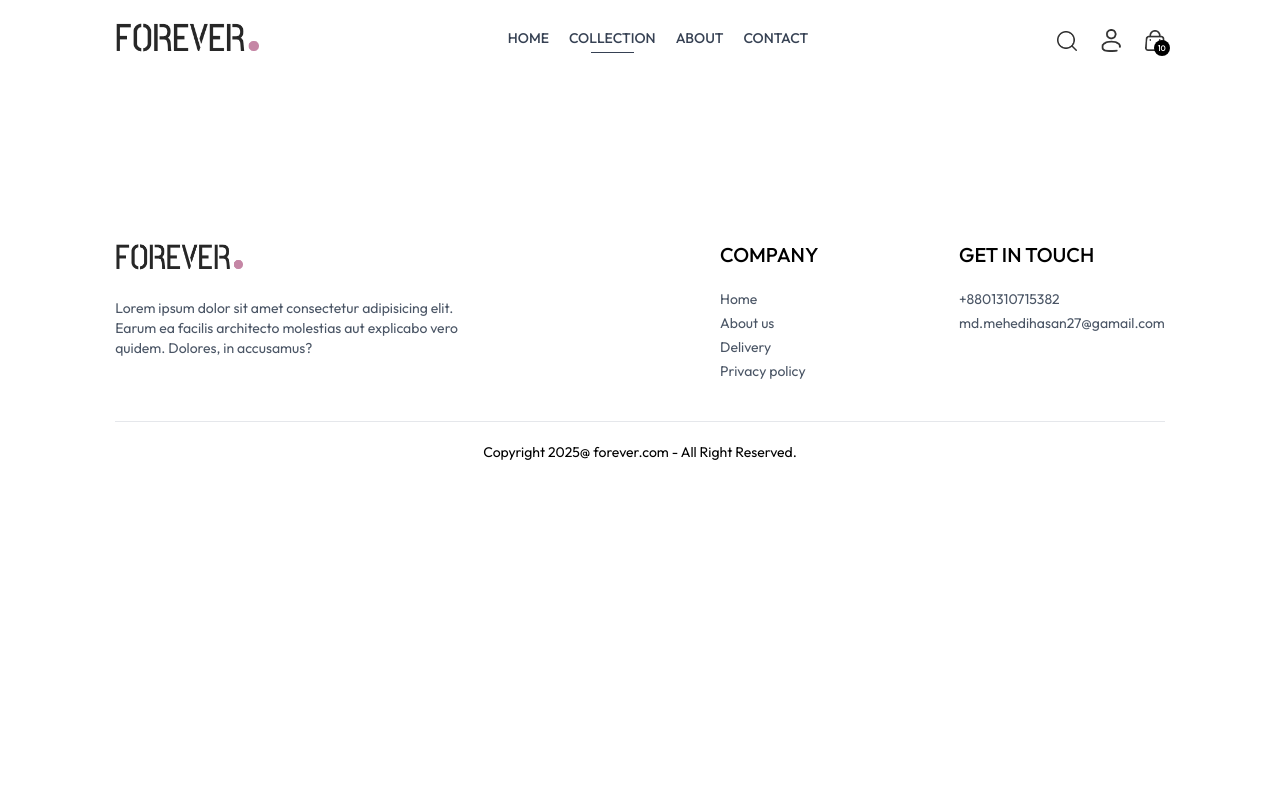
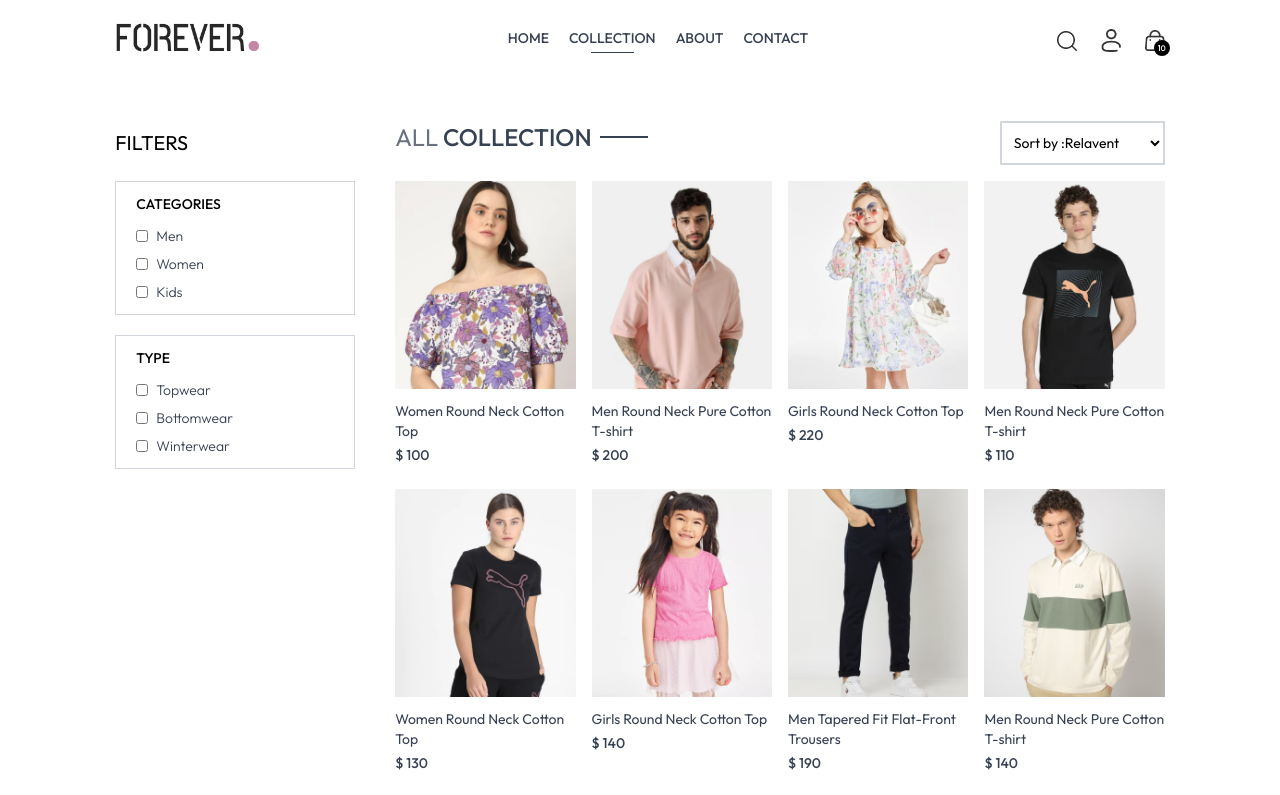
Before and after one commit to mehedi-vai-coder/E-commerce-website, a React (Vite) app: page /collection in a window 1280 px wide. Shown: the top 795 px of the page. Built offline with nearby package versions, Linux system fonts and the light colour scheme.

Commit message:
Collection Page made with sort and filter yet to set logic

```diff
--- a/src/Pages/Collection.jsx
+++ b/src/Pages/Collection.jsx
@@ -1,11 +1,81 @@
-import React from 'react';
+import { useContext, useEffect, useState } from "react";
+import { ShopContext } from '../Context/ShopContext';
+import { assets } from '../assets/assets'
+import Title from "../Components/Title";
+import ProductItem from "../Components/ProductItem";
 
 const Collection = () => {
+
+
+    const { products } = useContext(ShopContext);
+    const [showFilter, setShowFilter] = useState(false);
+    const [filterProducts, setFilterProducts] = useState([]);
+
+    useEffect(() => {
+        setFilterProducts(products);
+
+    }, [])
+
     return (
-        <div>
+        <div className="flex flex-col sm:flex-row gap-1 sm:gap-10 pt-10 ">
+            {/* Filter Option */}
+            <div className="min-w-60 ">
+                <p onClick={() => setShowFilter(!showFilter)} className="my-2 text-xl flex items-center cursor-pointer gap-2 ">FILTERS
+                    <img className={`h-3 sm:hidden ${showFilter ? 'rotate-90' : ''}`} src={assets.dropdown_icon} alt="" /></p>
+                {/* Category Filter  */}
+                <div className={`border border-gray-300 pl-5 py-3 mt-6 ${showFilter ? '' : 'hidden'} sm:block `}>
+                    <p className="mb-3 text-sm font-medium">CATEGORIES</p>
+                    <div className="flex flex-col gap-2 text-sm font-light text-gray-700">
+                        <p className="flex gap-2">
+                            <input className="w-3" type="checkbox" value={'Men'} />Men
+                        </p>
+                        <p className="flex gap-2">
+                            <input className="w-3" type="checkbox" value={'Women'} />Women
+                        </p>
+                        <p className="flex gap-2">
+                            <input className="w-3" type="checkbox" value={'Kids'} />Kids
+                        </p>
+                    </div>
+                </div>
+                {/* SubCategory Filter */}
+                <div className={`border border-gray-300 pl-5 py-3 my-5 ${showFilter ? '' : 'hidden'} sm:block `}>
+                    <p className="mb-3 text-sm font-medium">TYPE</p>
+                    <div className="flex flex-col gap-2 text-sm font-light text-gray-700">
+                        <p className="flex gap-2">
+                            <input className="w-3" type="checkbox" value={'Topwear'} />Topwear
+                        </p>
+                        <p className="flex gap-2">
+                            <input className="w-3" type="checkbox" value={'Bottomwear'} />Bottomwear
+                        </p>
+                        <p className="flex gap-2">
+                            <input className="w-3" type="checkbox" value={'Winterwear'} />Winterwear
+                        </p>
+                    </div>
+                </div>
+            </div>
+            {/* Right Side */}
+            <div className="flex-1">
+                <div className="flex justify-between text-base sm:text-2xl mb-4 ">
+                    <Title text1={'ALL'} text2={'COLLECTION'}></Title>
+                    {/* Product Sort */}
+                    <select className="border-2 border-gray-300 text-sm px-2">
+                        <option value="relavent">Sort by :Relavent </option>
+                        <option value="low-high">Sort by :Low to High </option>
+                        <option value="high-low">Sort by :High to Low </option>
+                    </select>
+                </div>
+                {/* Map Products */}
+                <div className="grid grid-cols-2 md:grid-cols-3 lg:grid-cols-4 gap-4 gap-y-6">
+                    {
+                        filterProducts.map((item, index) => (
+                            <ProductItem key={index} id={item._id} image={item.image} name={item.name} price={item.price}></ProductItem>
+                        ))
+                    }
+                </div>
 
+            </div>
         </div>
     );
 };
 
-export default Collection;
+export default Collection
```
